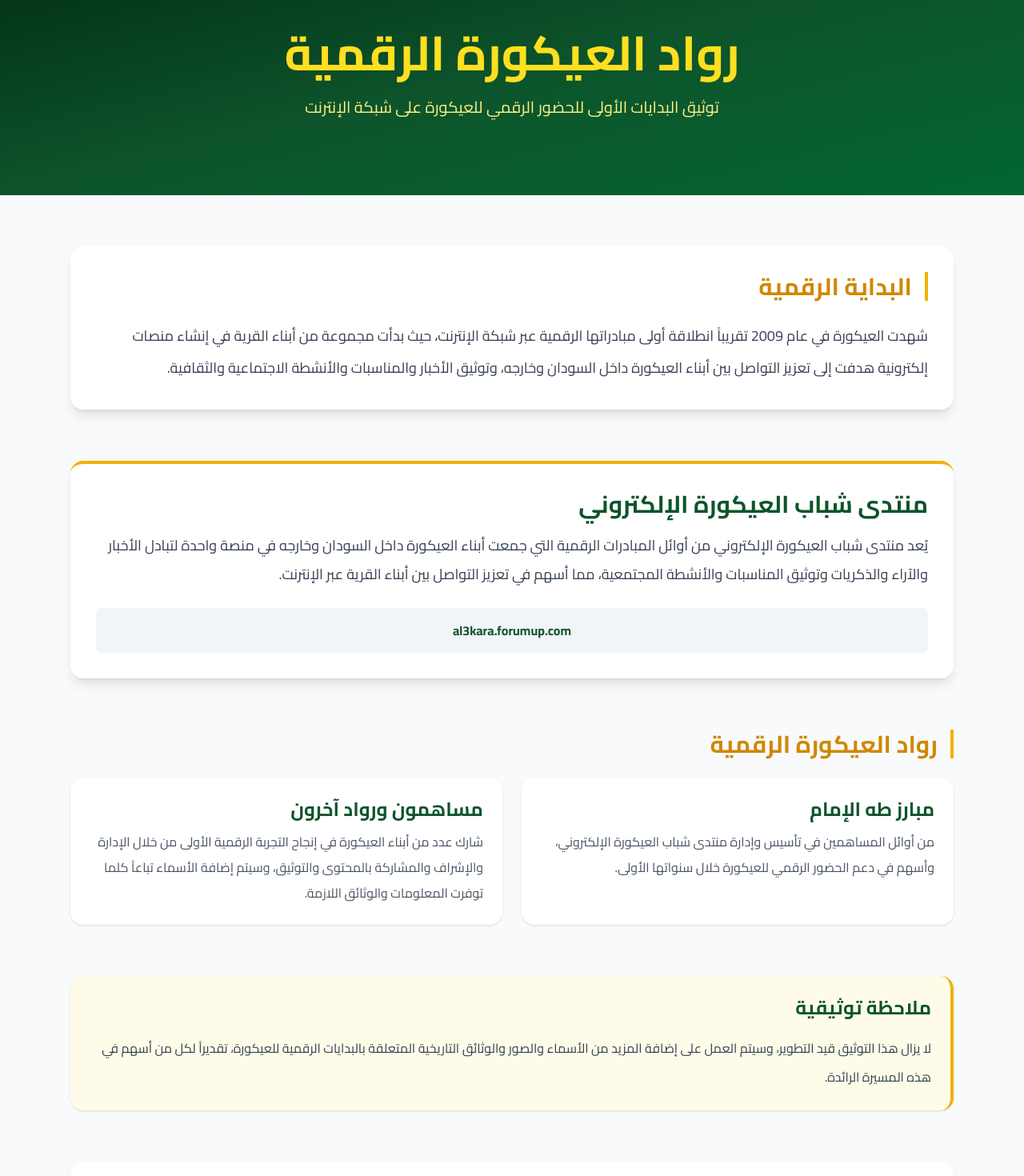
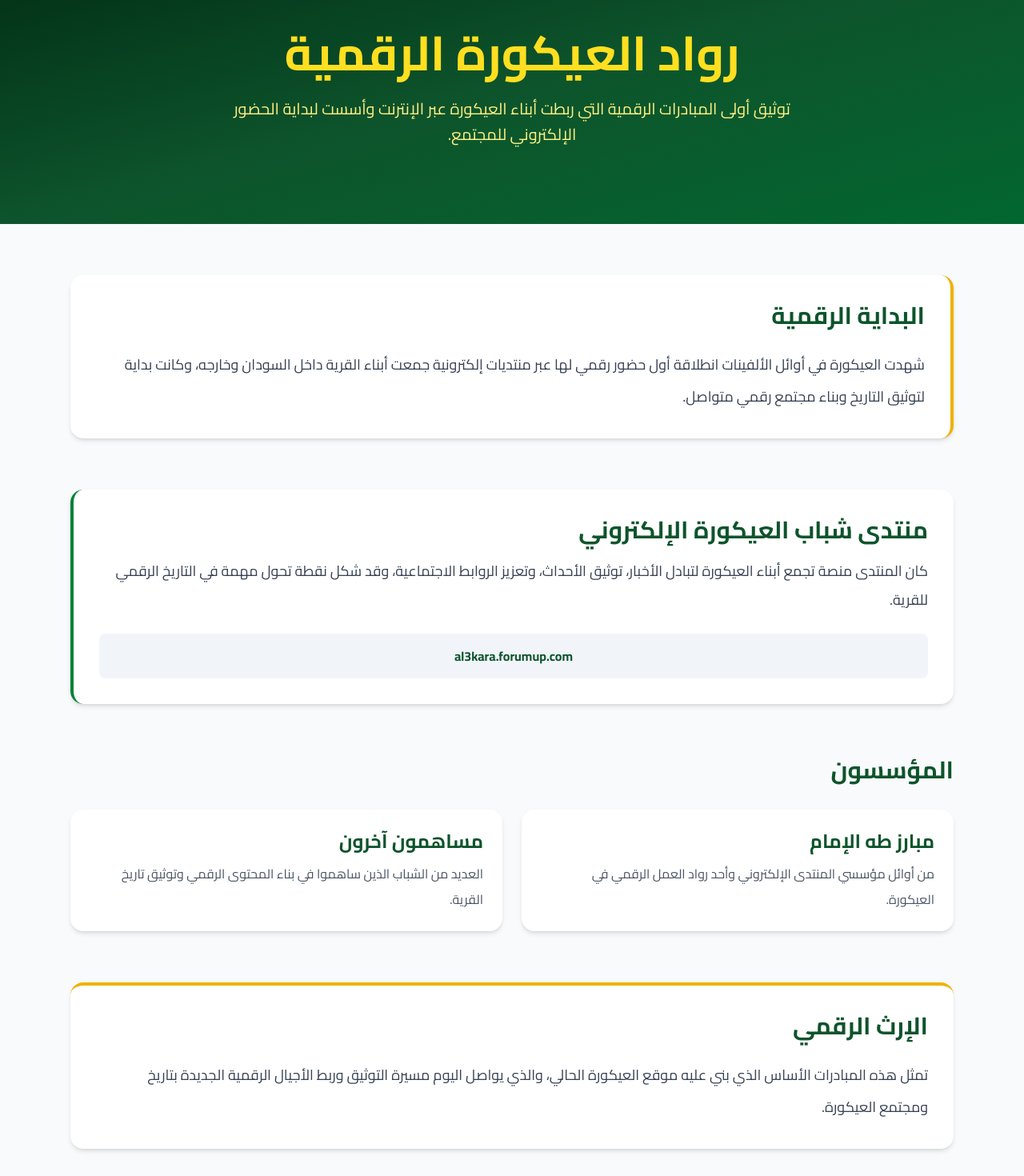
Before and after one commit to CyberSudan/al3kara, a Next.js app: page /pioneers in a window 1280 px wide. Shown: the part 60-1530 px from the top of the page at 80% size. Built offline with nearby package versions, Linux system fonts and the light colour scheme.

Commit message:
Update pioneers page

```diff
--- a/app/pioneers/page.tsx
+++ b/app/pioneers/page.tsx
@@ -14,46 +14,43 @@ export default function PioneersPage() {
             رواد العيكورة الرقمية
           </h1>
 
-          <p className="text-yellow-200 text-lg md:text-xl max-w-2xl mx-auto">
-            توثيق البدايات الأولى للحضور الرقمي للعيكورة على شبكة الإنترنت
+          <p className="text-yellow-200 text-lg md:text-xl max-w-3xl mx-auto leading-8">
+            توثيق أولى المبادرات الرقمية التي ربطت أبناء العيكورة عبر الإنترنت وأسست لبداية الحضور الإلكتروني للمجتمع.
           </p>
 
         </div>
       </section>
 
-      {/* Introduction */}
+      {/* Intro */}
       <section className="max-w-6xl mx-auto px-6 py-16">
-        <div className="bg-white rounded-2xl shadow-lg p-8">
+        <div className="bg-white rounded-2xl shadow-md p-8 border-r-4 border-yellow-500">
 
-          <h2 className="text-3xl font-bold text-yellow-600 mb-6 border-r-4 border-yellow-500 pr-4">
+          <h2 className="text-3xl font-bold text-green-900 mb-6">
             البداية الرقمية
           </h2>
 
           <p className="leading-10 text-lg text-gray-700">
-            شهدت العيكورة في عام 2009 تقريباً انطلاقة أولى مبادراتها الرقمية
-            عبر شبكة الإنترنت، حيث بدأت مجموعة من أبناء القرية في إنشاء
-            منصات إلكترونية هدفت إلى تعزيز التواصل بين أبناء العيكورة داخل
-            السودان وخارجه، وتوثيق الأخبار والمناسبات والأنشطة الاجتماعية
-            والثقافية.
+            شهدت العيكورة في أوائل الألفينات انطلاقة أول حضور رقمي لها عبر
+            منتديات إلكترونية جمعت أبناء القرية داخل السودان وخارجه،
+            وكانت بداية لتوثيق التاريخ وبناء مجتمع رقمي متواصل.
           </p>
 
         </div>
       </section>
 
-      {/* Forum */}
+      {/* Platform */}
       <section className="max-w-6xl mx-auto px-6 pb-16">
 
-        <div className="bg-white rounded-2xl shadow-lg p-8 border-t-4 border-yellow-500">
+        <div className="bg-white rounded-2xl shadow-md p-8 border-l-4 border-green-700">
 
           <h2 className="text-3xl font-bold text-green-900 mb-4">
             منتدى شباب العيكورة الإلكتروني
           </h2>
 
           <p className="text-lg text-gray-700 leading-9">
-            يُعد منتدى شباب العيكورة الإلكتروني من أوائل المبادرات الرقمية
-            التي جمعت أبناء العيكورة داخل السودان وخارجه في منصة واحدة
-            لتبادل الأخبار والآراء والذكريات وتوثيق المناسبات والأنشطة
-            المجتمعية، مما أسهم في تعزيز التواصل بين أبناء القرية عبر الإنترنت.
+            كان المنتدى منصة تجمع أبناء العيكورة لتبادل الأخبار،
+            توثيق الأحداث، وتعزيز الروابط الاجتماعية، وقد شكل نقطة تحول
+            مهمة في التاريخ الرقمي للقرية.
           </p>
 
           <div className="mt-6 bg-slate-100 p-4 rounded-lg text-center font-bold text-green-900">
@@ -64,56 +61,32 @@ export default function PioneersPage() {
 
       </section>
 
-      {/* Pioneers */}
+      {/* Founder */}
       <section className="max-w-6xl mx-auto px-6 pb-16">
 
-        <h2 className="text-3xl font-bold text-yellow-600 mb-6 border-r-4 border-yellow-500 pr-4">
-          رواد العيكورة الرقمية
+        <h2 className="text-3xl font-bold text-green-900 mb-8">
+          المؤسسون
         </h2>
 
         <div className="grid md:grid-cols-2 gap-6">
 
-          <div className="bg-white rounded-2xl shadow p-6 hover:shadow-2xl transition">
+          <div className="bg-white rounded-2xl shadow-md p-6 hover:shadow-xl transition">
             <h3 className="text-2xl font-bold text-green-900 mb-2">
               مبارز طه الإمام
             </h3>
-
             <p className="text-gray-600 leading-8">
-              من أوائل المساهمين في تأسيس وإدارة منتدى شباب العيكورة الإلكتروني،
-              وأسهم في دعم الحضور الرقمي للعيكورة خلال سنواتها الأولى.
+              من أوائل مؤسسي المنتدى الإلكتروني وأحد رواد العمل الرقمي في العيكورة.
             </p>
           </div>
 
-          <div className="bg-white rounded-2xl shadow p-6 hover:shadow-2xl transition">
+          <div className="bg-white rounded-2xl shadow-md p-6 hover:shadow-xl transition">
             <h3 className="text-2xl font-bold text-green-900 mb-2">
-              مساهمون ورواد آخرون
+              مساهمون آخرون
             </h3>
-
             <p className="text-gray-600 leading-8">
-              شارك عدد من أبناء العيكورة في إنجاح التجربة الرقمية الأولى
-              من خلال الإدارة والإشراف والمشاركة بالمحتوى والتوثيق،
-              وسيتم إضافة الأسماء تباعاً كلما توفرت المعلومات والوثائق اللازمة.
+              العديد من الشباب الذين ساهموا في بناء المحتوى الرقمي وتوثيق تاريخ القرية.
             </p>
           </div>
-
-        </div>
-
-      </section>
-
-      {/* Documentation Note */}
-      <section className="max-w-6xl mx-auto px-6 pb-16">
-
-        <div className="bg-yellow-50 border-r-4 border-yellow-500 p-6 rounded-2xl shadow">
-
-          <h2 className="text-2xl font-bold text-green-900 mb-4">
-            ملاحظة توثيقية
-          </h2>
-
-          <p className="text-gray-700 leading-9">
-            لا يزال هذا التوثيق قيد التطوير، وسيتم العمل على إضافة المزيد من
-            الأسماء والصور والوثائق التاريخية المتعلقة بالبدايات الرقمية
-            للعيكورة، تقديراً لكل من أسهم في هذه المسيرة الرائدة.
-          </p>
 
         </div>
 
@@ -122,16 +95,16 @@ export default function PioneersPage() {
       {/* Legacy */}
       <section className="max-w-6xl mx-auto px-6 pb-20">
 
-        <div className="bg-white rounded-2xl shadow-lg p-8">
+        <div className="bg-white rounded-2xl shadow-md p-8 border-t-4 border-yellow-500">
 
-          <h2 className="text-3xl font-bold text-yellow-600 mb-6 border-r-4 border-yellow-500 pr-4">
+          <h2 className="text-3xl font-bold text-green-900 mb-6">
             الإرث الرقمي
           </h2>
 
           <p className="text-lg text-gray-700 leading-10">
-            تمثل هذه المبادرات اللبنة الأولى للحضور الرقمي للعيكورة،
-            وقد مهدت الطريق للمشروعات والمنصات الحالية التي تواصل
-            توثيق تاريخ القرية وتعزيز التواصل بين أبنائها في مختلف أنحاء العالم.
+            تمثل هذه المبادرات الأساس الذي بني عليه موقع العيكورة الحالي،
+            والذي يواصل اليوم مسيرة التوثيق وربط الأجيال الرقمية الجديدة
+            بتاريخ ومجتمع العيكورة.
           </p>
 
         </div>
@@ -147,7 +120,7 @@ export default function PioneersPage() {
           </p>
 
           <p className="text-gray-300 text-sm mt-2">
-            منصة العيكورة الرقمية للتوثيق والإعلام المجتمعي
+            منصة العيكورة الرقمية للتوثيق
           </p>
 
         </div>
```
